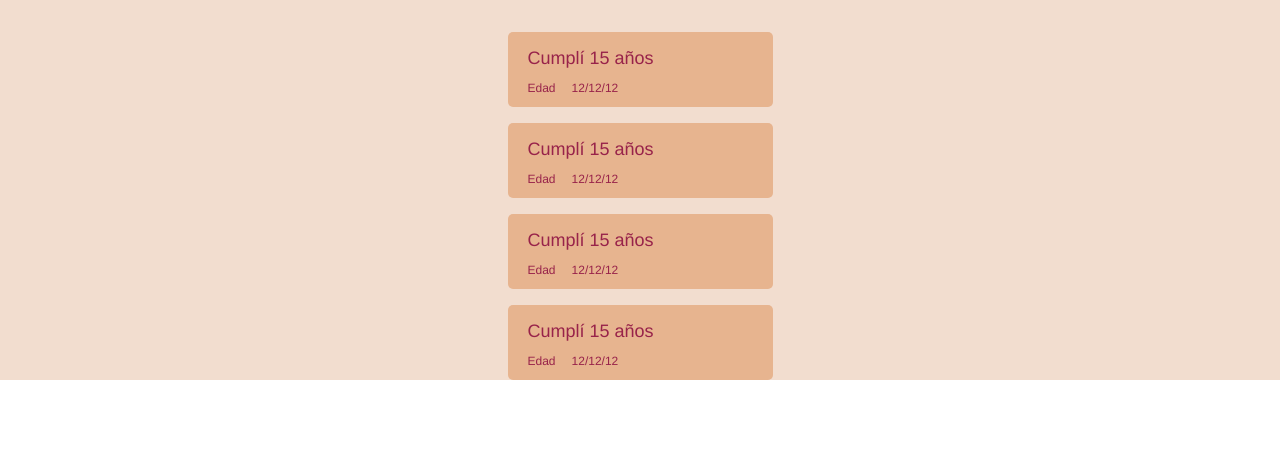
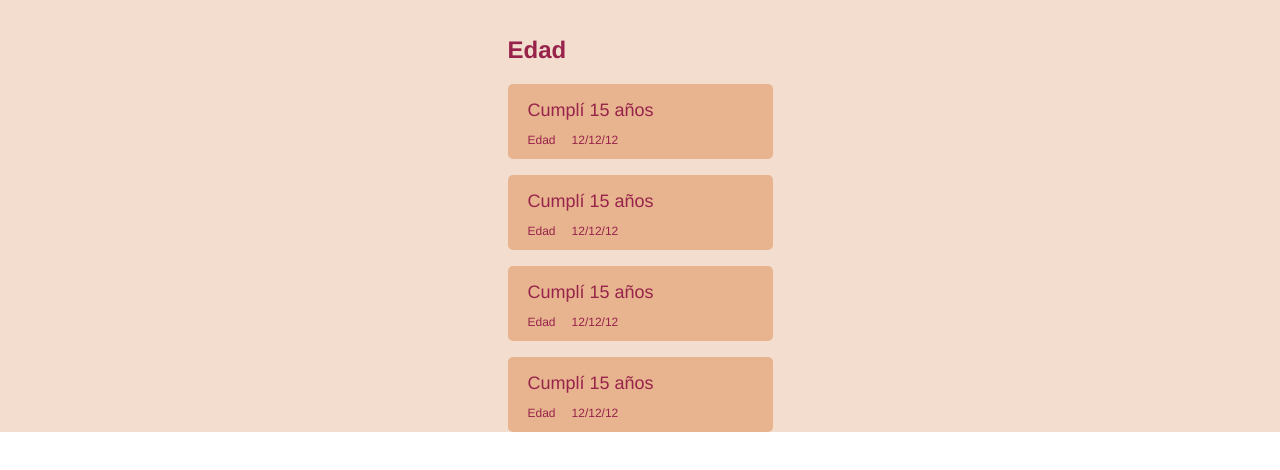
Before and after one commit to ZambranoBeicker/week-milestones-app, a React (Create React App) app: page / in a window 1280 px wide. Shown: the top 470 px of the page. Built offline with nearby package versions, Linux system fonts and the light colour scheme.

Commit message:
Create category title

```diff
--- a/src/App.js
+++ b/src/App.js
@@ -1,5 +1,6 @@
 import React from 'react';
 import MilestoneCard from "./components/MilestoneCard.js"
+import TitleCategory from "./components/TitleCategory.js"
 import styled from "styled-components"
 
 const Wrapper = styled.div`
@@ -13,6 +14,7 @@ const Wrapper = styled.div`
 function App() {
   return (
 	<Wrapper>
+		<TitleCategory text="Edad" />
    	<MilestoneCard />
    	<MilestoneCard />
    	<MilestoneCard />
--- /dev/null
+++ b/src/components/TitleCategory.js
@@ -0,0 +1,24 @@
+import React from "react"
+import styled from "styled-components"
+
+
+const Wrapper = styled.div`
+	max-width:265px;
+	margin-right: auto;
+	margin-left: auto;
+	color: #98234A;
+`;
+
+const Title = styled.h2`
+	font-size: 1.5rem;
+	font-weight: semibold;
+`;
+const TitleCategory = ({text}) =>{
+	return(
+		<Wrapper>
+			<Title>{text}</Title>
+		</Wrapper>
+	)
+}
+
+export default TitleCategory
```
